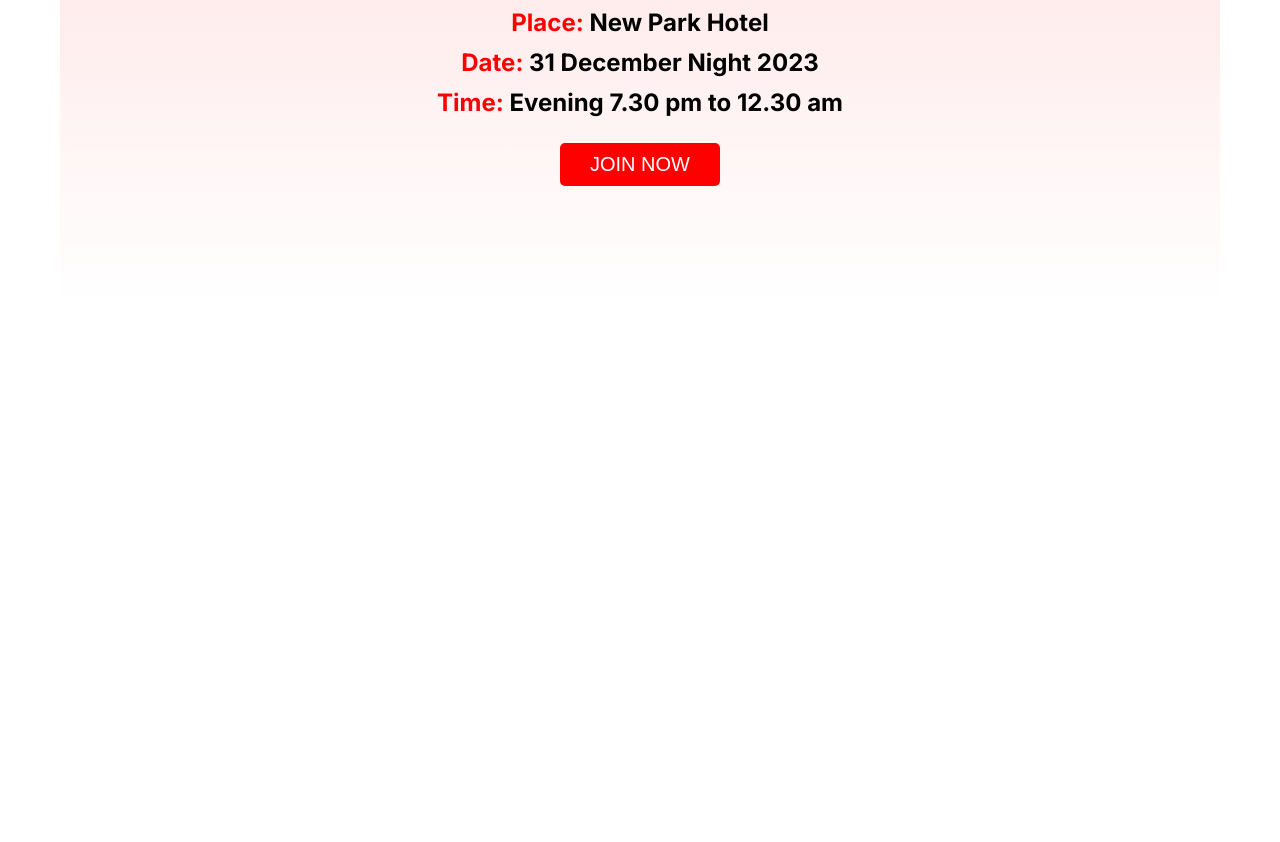
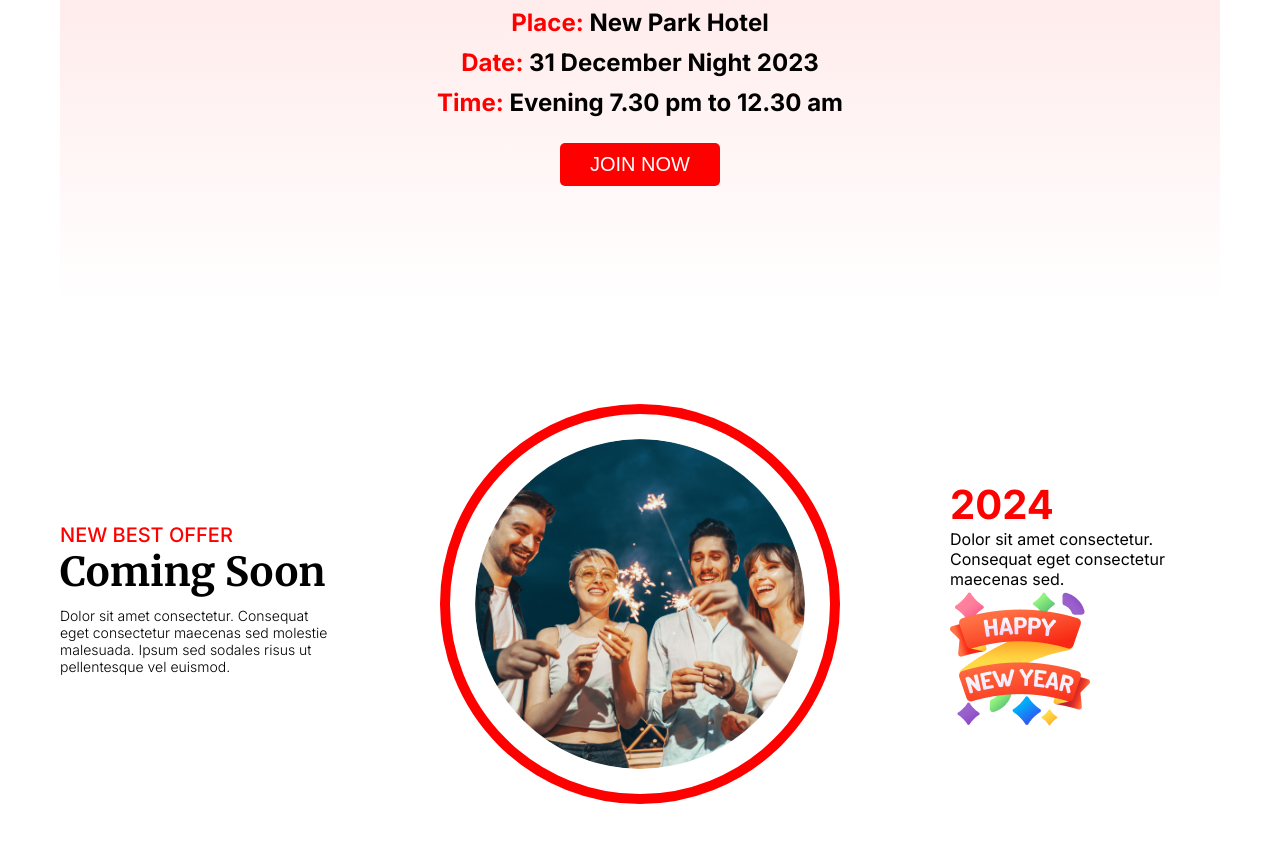
Before and after one commit to mahisurrahman/New-Year-Template-HTML-CSS-, a plain HTML site: page index.html in a window 1280 px wide. Shown: the part 2044-2886 px from the top of the page. Before the commit the page ends 2498 px from the top, so only its background shows below. Drawn offline with Linux system fonts and the light colour scheme.

Commit message:
Added another Section@

```diff
--- a/index.html
+++ b/index.html
@@ -61,10 +61,41 @@
       </section>
 
       <section class="address-section">
-        <h1 class="address-texts"><span class="address-title">Place: </span>New Park Hotel</h1>
-        <h1 class="address-texts"><span class="address-title">Date: </span>31 December Night 2023</h1>
-        <h1 class="address-texts"><span class="address-title">Time: </span>Evening 7.30 pm to 12.30 am</h1>
+        <h1 class="address-texts">
+          <span class="address-title">Place: </span>New Park Hotel
+        </h1>
+        <h1 class="address-texts">
+          <span class="address-title">Date: </span>31 December Night 2023
+        </h1>
+        <h1 class="address-texts">
+          <span class="address-title">Time: </span>Evening 7.30 pm to 12.30 am
+        </h1>
         <button class="address-button">Join Now</button>
+      </section>
+
+      <section class="next-offer-section">
+        <div class="offer-contents-section-flex">
+          <h1 class="offer-subTitle">New Best Offer</h1>
+          <h1 class="offer-title">Coming Soon</h1>
+          <p class="offer-details">
+            Dolor sit amet consectetur. Consequat <br />
+            eget consectetur maecenas sed molestie <br />
+            malesuada. Ipsum sed sodales risus ut <br />pellentesque vel
+            euismod.
+          </p>
+        </div>
+        <div class="offer-image-section">
+          <img src="./resources/Ellipse 1.png" class="offer-image" alt="" />
+        </div>
+        <div class="offer-contents-section-flex-two">
+          <h1 class="offer-section-date">2024</h1>
+          <p class="offer-section-content-two">
+            Dolor sit amet consectetur. <br />
+            Consequat eget consectetur <br />
+            maecenas sed.
+          </p>
+          <img src="./resources/Group 96.png" alt="">
+        </div>
       </section>
     </main>
     <footer></footer>
--- a/style.css
+++ b/style.css
@@ -150,7 +150,7 @@
 }
 
 .address-section {
-  margin: 150px 60px;
+  margin: 150px 60px 0 60px;
   padding: 0 60px;
   height: 400px;
   border-radius: 10px;
@@ -182,4 +182,80 @@
   margin: 20px 0;
 }
 
+.next-offer-section {
+  margin: 100px 60px;
+  border-radius: 10px;
+  height: 400px;
+  display: grid;
+  grid-template-columns: repeat(3, 1fr);
+  gap: 10px;
+  /* display: flex;
+  justify-content: space-between;
+  align-items: center; */
+  /* border: 1px solid black; */
+}
+
+.offer-contents-section-flex {
+  display: flex;
+  flex-direction: column;
+  justify-content: center;
+  /* align-items: center; */
+}
+
+.offer-subTitle {
+  color: red;
+  font-size: 20px;
+  font-family: "Inter", sans-serif;
+  text-transform: uppercase;
+  font-weight: 500;
+}
+
+.offer-title {
+  font-size: 40px;
+  font-family: "Merriweather", serif;
+}
+
+.offer-details {
+  font-family: "Inter", sans-serif;
+  font-size: 14px;
+  font-weight: 300;
+  margin: 10px 0;
+}
+
+.offer-image-section{
+  width: 400px;
+  height: 400px;
+  border-radius: 50%;
+  border: 10px solid red;
+  display: flex;
+  justify-content: center;
+  align-items: center;
+}
+
+.offer-image{
+  width: 330px;
+  height: 330px;
+  border-radius: 50%;
+}
+
+.offer-contents-section-flex-two{
+  display: flex;
+  flex-direction: column;
+  justify-content: center;
+  align-items: start;
+  padding: 0 0 0 100px;
+}
+
+.offer-section-date{
+  color: red;
+  font-size: 40px;
+  font-family: "Inter", sans-serif;
+}
+
+.offer-section-content-two{
+  color: black;
+  font-family: "Inter", sans-serif;
+  font-size: 16px;
+}
+
 /*Body Content Section Ends*/
```
